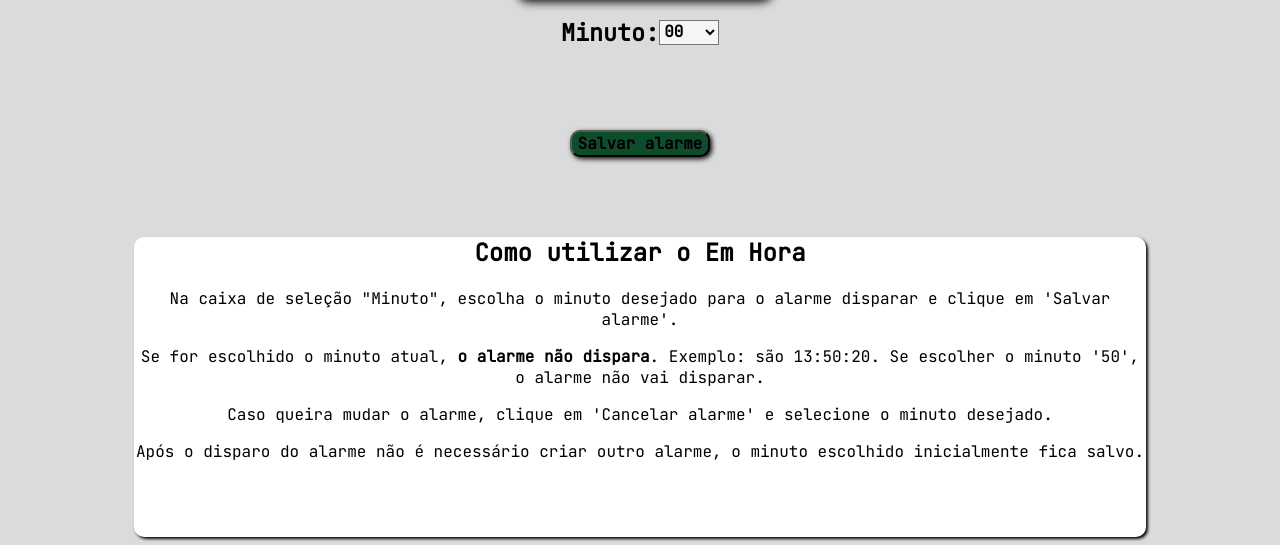
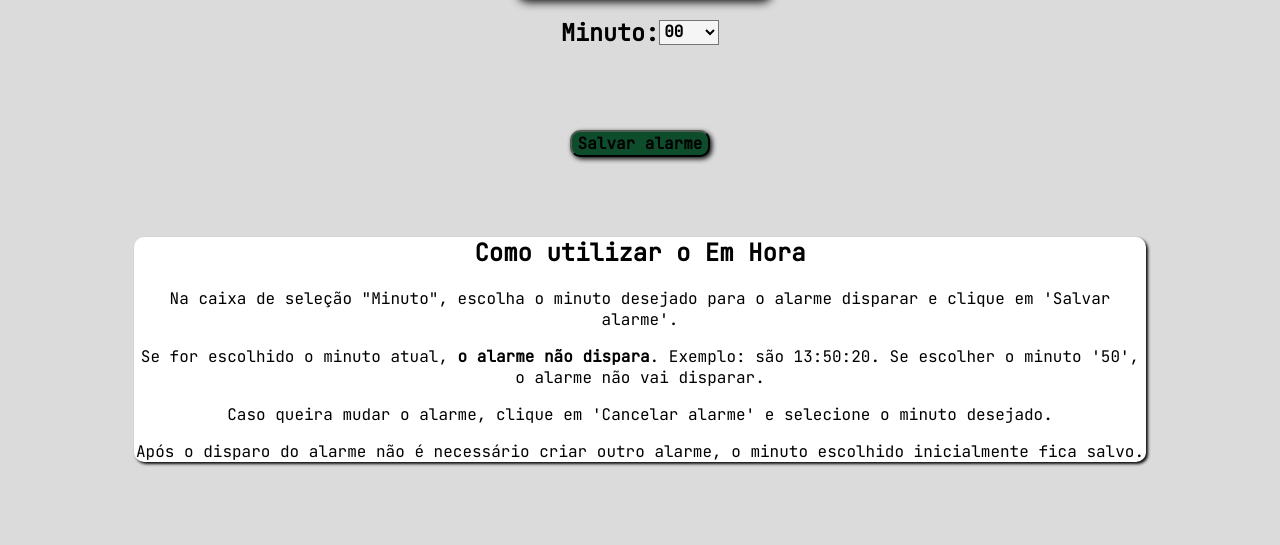
Before and after one commit to lgdacruz/alarme_lgdacruz.github.io, a plain HTML site: page index.html in a window 1280 px wide. Shown: the part 308-853 px from the top of the page. After the commit the page ends 800 px from the top, so only its background shows below. Drawn offline with Linux system fonts and the light colour scheme.

Commit message:
Add files via upload

```diff
--- a/style.css
+++ b/style.css
@@ -91,7 +91,7 @@
     box-shadow: 2px 2px 3px #080908;
     margin: 0 auto;
     width: 80%;
-    height: 300px;
+    height: 90%;
     margin-top: 80px;
     font-size: 1rem;
     text-align: center;
```
